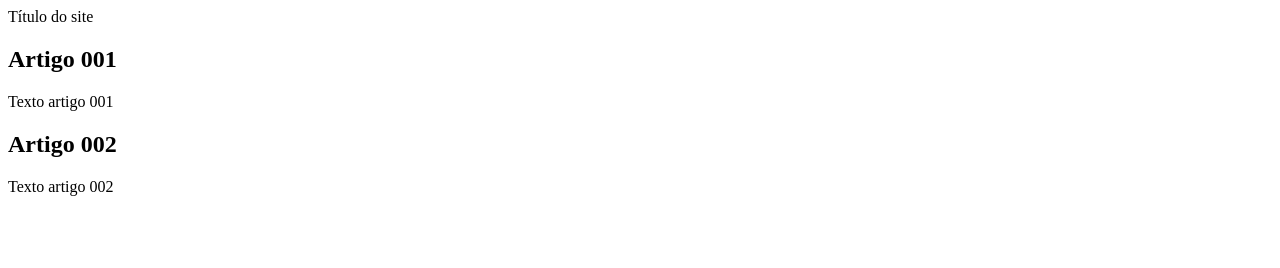
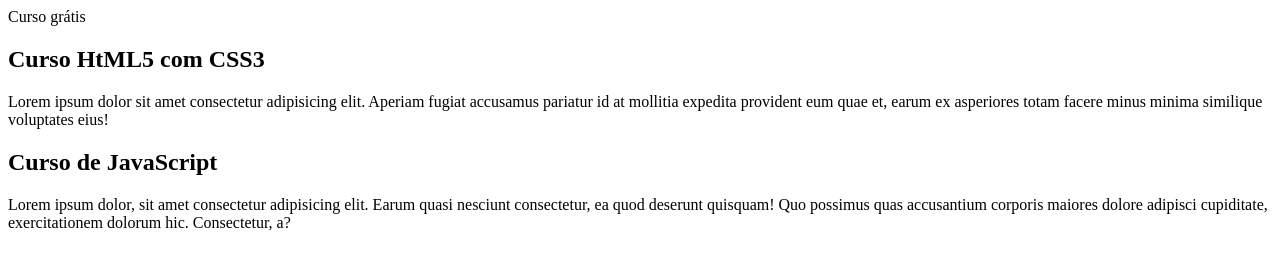
Before and after one commit to Hernandes01/projeto-site, a plain HTML site: page index.html in a window 1280 px wide. Drawn offline with Linux system fonts and the light colour scheme.

Commit message:
comecei a escrever o conteudo

```diff
--- a/index.html
+++ b/index.html
@@ -7,14 +7,14 @@
 </head>
 <body>
     <main>
-        <header>Título do site</header>
+        <header>Curso grátis</header>
         <article>
-            <h2>Artigo 001</h2>
-            <p>Texto artigo 001</p>
+            <h2>Curso HtML5 com CSS3</h2>
+            <p>Lorem ipsum dolor sit amet consectetur adipisicing elit. Aperiam fugiat accusamus pariatur id at mollitia expedita provident eum quae et, earum ex asperiores totam facere minus minima similique voluptates eius!</p>
         </article>
         <article>
-            <h2>Artigo 002</h2>
-            <p>Texto artigo 002</p>
+            <h2>Curso de JavaScript</h2>
+            <p>Lorem ipsum dolor, sit amet consectetur adipisicing elit. Earum quasi nesciunt consectetur, ea quod deserunt quisquam! Quo possimus quas accusantium corporis maiores dolore adipisci cupiditate, exercitationem dolorum hic. Consectetur, a?</p>
         </article>
     </main>
 </body>
```
